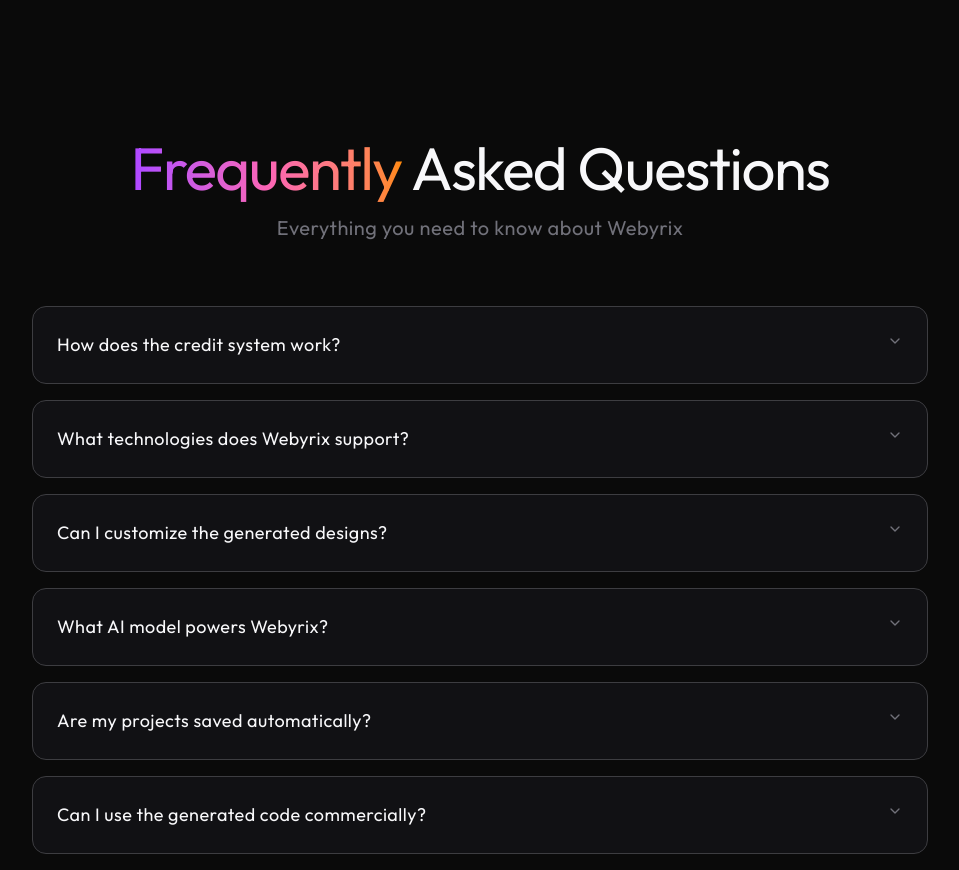
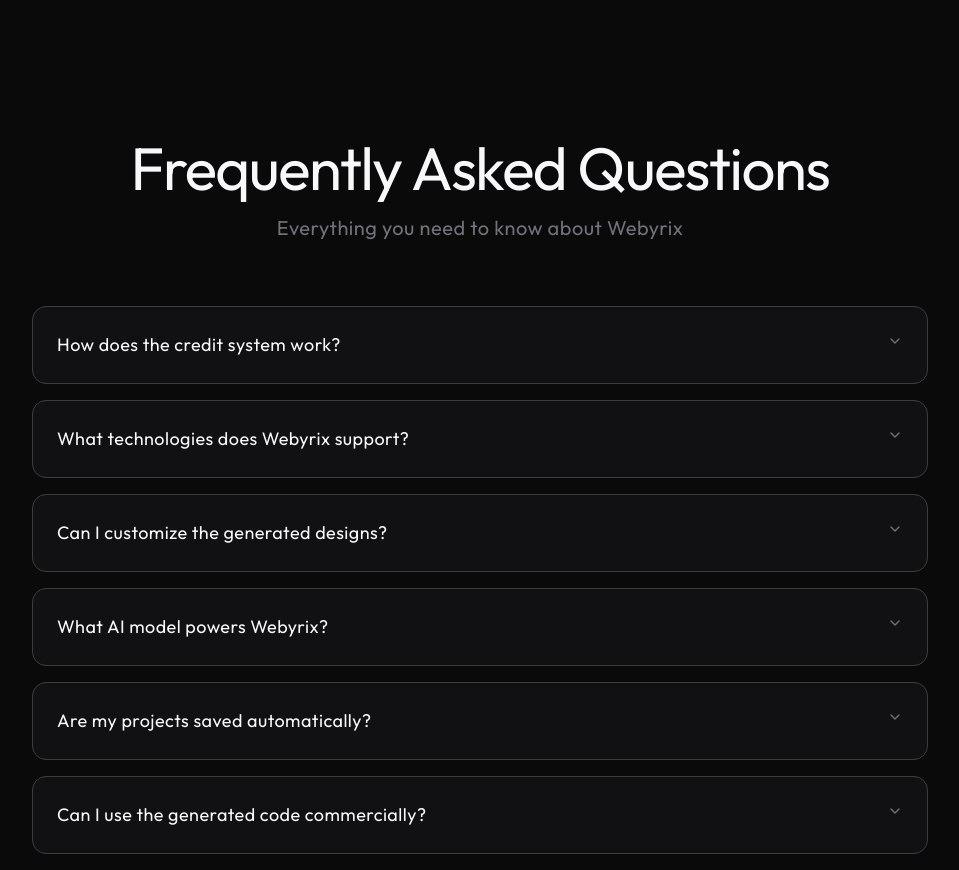
Before and after one commit to ujjawal-04/webyrix, a Next.js app in the folder frontend/: page / in a window 1280 px wide. Shown: the part 1560-2430 px from the top of the page, without its empty margins (160-1119 px from the left). Built offline with nearby package versions, Linux system fonts and the light colour scheme; no server answers.

Commit message:
Revert "feat: Update FAQ section header with gradient styling"

```diff
--- a/frontend/app/_components/FAQ.tsx
+++ b/frontend/app/_components/FAQ.tsx
@@ -49,7 +49,7 @@
         {/* Section Header */}
         <div className="text-center mb-12 md:mb-16 space-y-4">
           <h2 className="text-4xl md:text-5xl lg:text-6xl font-light tracking-tight text-foreground">
-            <span className="bg-gradient-to-r from-purple-500 via-pink-400 to-orange-400 bg-clip-text text-transparent">Frequently</span> Asked Questions
+            Frequently Asked Questions
           </h2>
           <p className="text-muted-foreground text-lg md:text-xl max-w-3xl mx-auto font-light tracking-wide">
             Everything you need to know about Webyrix
```
